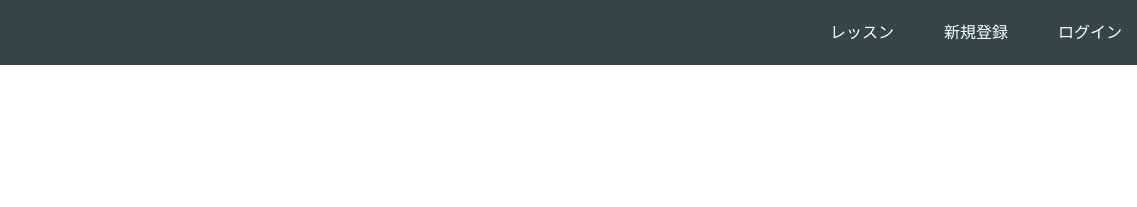
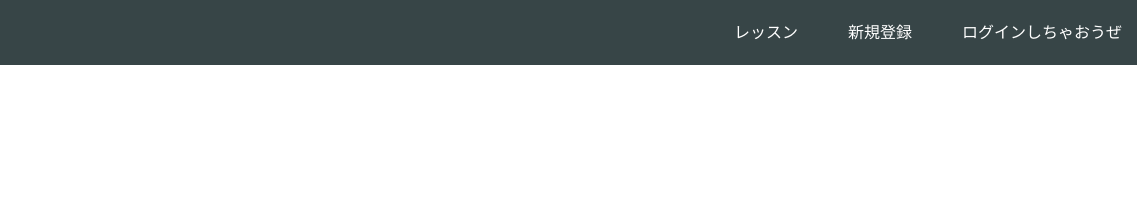
Before and after one commit to GenosGOLGO130423/GenosGOLGO130423.github.io, a plain HTML site: page index.html in a window 1280 px wide. Shown: the top 207 px of the page, 143-1280 px from the left. Drawn offline with Linux system fonts and the light colour scheme.

Commit message:
Update index.html

```diff
--- a/index.html
+++ b/index.html
@@ -17,7 +17,7 @@
       <div class="header-right">
         <a href="#">レッスン</a>
         <a href="#">新規登録</a>
-        <a href="#" class="login">ログイン</a>
+        <a href="#" class="login">ログインしちゃおうぜ</a>
       </div>
     </div>
   </header>
```
